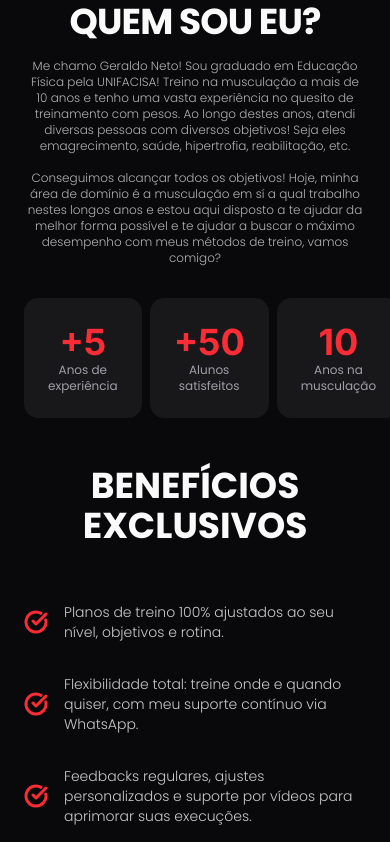
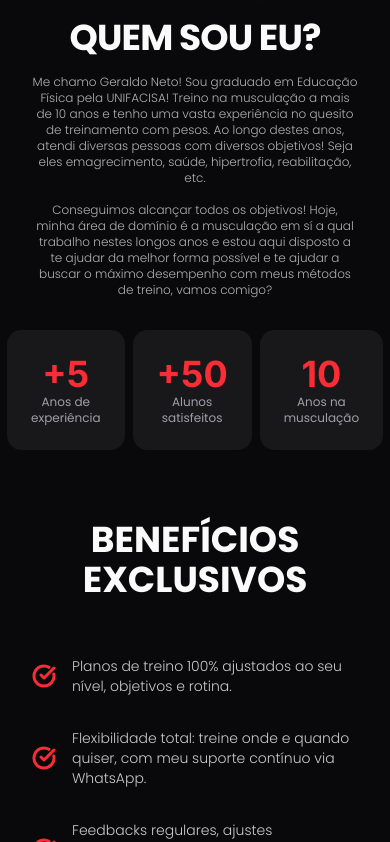
Before and after one commit to victorsz08/landing-page-gn, a Next.js app: page / in a window 390 px wide. Shown: the part 1200-2042 px from the top of the page. Built offline with nearby package versions, Linux system fonts and the light colour scheme.

Commit message:
fix: fix responsive sections mobile width

```diff
--- a/src/app/feature/about/index.tsx
+++ b/src/app/feature/about/index.tsx
@@ -10,7 +10,7 @@ export function About() {
     return (
         <section
             id="about"
-            className="h-screen w-full flex items-center justify-center gap-4 px-32 max-lg:px-6 max-lg:flex-col
+            className="h-screen w-full flex items-center justify-center gap-4 px-32 max-lg:p-8 max-lg:flex-col
             max-lg:h-full"
         >
             <div className="relative w-full">
@@ -42,7 +42,7 @@ export function About() {
                     possível e te ajudar a buscar o máximo desempenho com meus
                     métodos de treino, vamos comigo?
                 </p>
-                <div className="flex items-center mt-4 justify-start gap-4 max-lg:gap-2">
+                <div className="flex items-center mt-4 justify-start gap-4 max-lg:gap-2 max-lg:justify-center">
                     <Card>
                         <CardContent className="flex flex-col text-center items-center">
                             <CardTitle className="text-4xl font-bold text-primary font-inter">
--- a/src/app/feature/home/index.tsx
+++ b/src/app/feature/home/index.tsx
@@ -6,7 +6,7 @@ export function Home() {
         <section
             id="home"
             className="h-screen w-full flex justify-center items-center px-32
-            max-lg:px-2 max-lg:flex-col-reverse"
+            max-lg:flex-col-reverse max-lg:p-8"
         >
             <section className="flex items-center justify-center gap-12 max-sm:flex-col-reverse">
                 <section
--- a/src/app/feature/pricing/index.tsx
+++ b/src/app/feature/pricing/index.tsx
@@ -47,7 +47,7 @@ export function Princing() {
     return (
         <section
             id="pricing"
-            className="h-screen w-full flex justify-center items-center max-lg:h-full"
+            className="h-screen w-full flex justify-center items-center max-lg:h-full max-lg:p-8"
         >
             <section className="flex flex-col items-center justify-center w-full space-y-12">
                 <div className="text-center space-y-2">
--- a/src/app/feature/services/index.tsx
+++ b/src/app/feature/services/index.tsx
@@ -7,7 +7,8 @@ export function Services() {
     return (
         <section
             id="services"
-            className="w-full px-32 h-screen flex items-center justify-around max-lg:px-6 max-lg:text-center"
+            className="w-full px-32 h-screen flex items-center justify-around max-lg:text-center
+            max-lg:p-8"
         >
             <section className="w-[50%] space-y-6 flex flex-col gap-8 max-lg:w-full">
                 <h1 className="text-4xl font-bold text-foreground">
--- a/src/app/feature/testemonials/index.tsx
+++ b/src/app/feature/testemonials/index.tsx
@@ -48,9 +48,9 @@ export function Testemonials() {
                                     <Image
                                         alt={`testemonial-${index}`}
                                         src={`/testimonials-${index + 1}.png`}
-                                        width={450}
-                                        height={400}
-                                        className="rounded-lg object-cover h-[42rem]"
+                                        width={350}
+                                        height={320}
+                                        className="rounded-lg object-cover"
                                     />
                                 </CarouselItem>
                             ))}
--- a/src/app/page.tsx
+++ b/src/app/page.tsx
@@ -9,7 +9,7 @@ import { Testemonials } from "./feature/testemonials";
 
 export default function LandingPage() {
     return (
-        <main>
+        <main className="overflow-x-hidden w-full h-full">
             <Home />
             <About />
             <Services />
```
